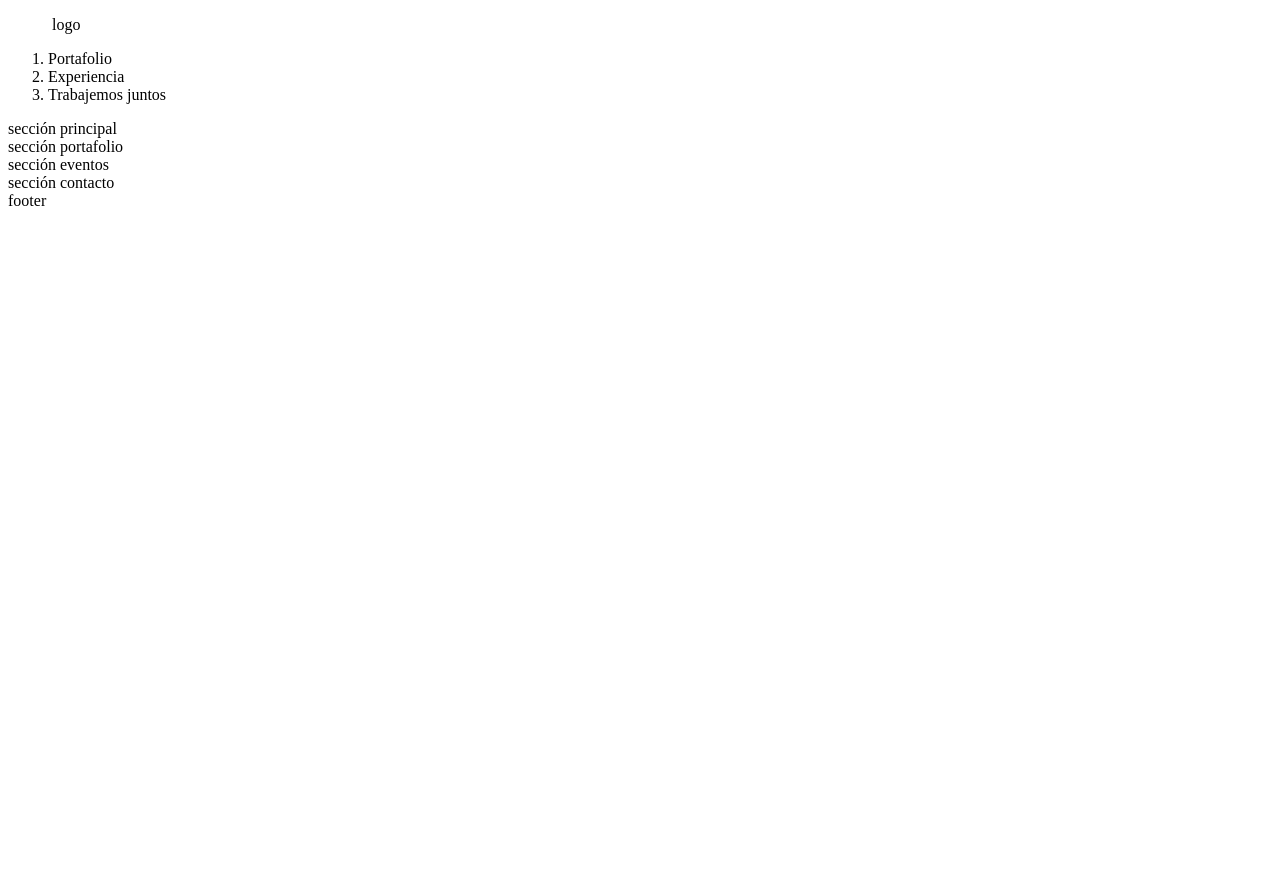
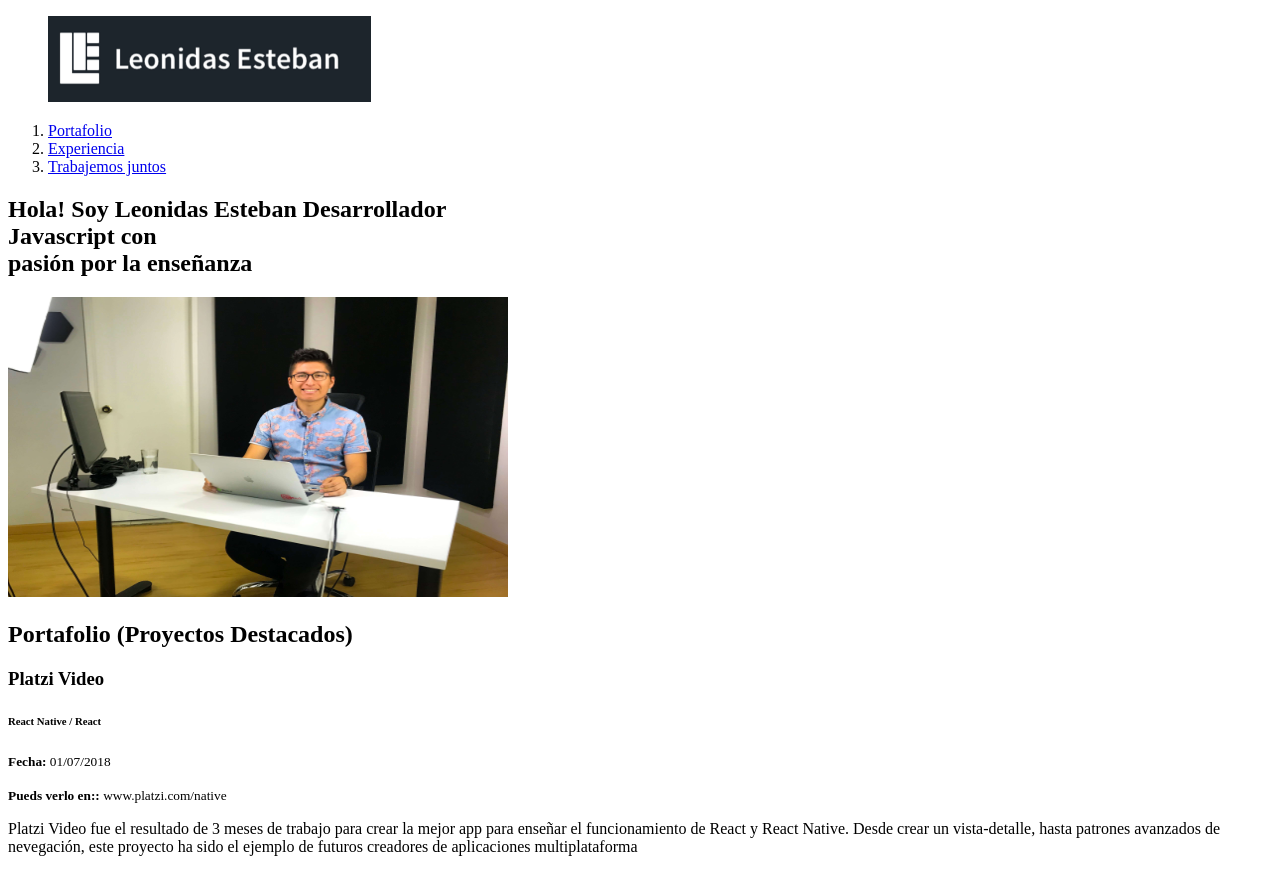
Before and after one commit to jaidenmeiden/desarrollo-web-online, a plain HTML site: page index.html in a window 1280 px wide. Shown: the top 869 px of the page. Before the commit the page ends 800 px from the top, so only its background shows below. Drawn offline with Linux system fonts and the light colour scheme.

Commit message:
Atributos HTML y se incluyen imagenes

```diff
--- a/index.html
+++ b/index.html
@@ -1,32 +1,61 @@
 <!DOCTYPE html>
-<html>
+<html lang="es">
   <head>
-        <title>Hola, soy Jaiden Meiden</title>
+    <meta charset="UTF-8" />
+    <title>Leonidas Esteban</title>
+    <link rel="icon" type="image/png" href="images/favicon.png" />
   </head>
   <body>
     <header>
       <div>
         <figure>
-                    <img/> logo
+          <img src="images/logo.png" alt="Logo de http://leonidasesteban.com" />
         </figure>
         <nav>
           <ol>
             <li>
-                            <a>Portafolio</a>
+              <a href="#">Portafolio</a>
             </li>
             <li>
-                            <a>Experiencia</a>
+              <a href="#">Experiencia</a>
             </li>
             <li>
-                            <a>Trabajemos juntos</a>
+              <a href="#">Trabajemos juntos</a>
             </li>
           </ol>
         </nav>
       </div>
     </header>
-        <section>sección principal</section>
-        <section>sección portafolio</section>
-        <section>sección eventos</section>
+    <section>
+      <h1>
+        Hola! Soy <strong>Leonidas Esteban</strong> Desarrollador <br/> <strong>Javascript</strong> con <br> pasión por la <strong>enseñanza</strong>
+      </h1>
+      <img src="images/hero.jpg" width="500" height="300" alt="imagen principal del sitio">
+    </section>
+    <section>
+      <h2>Portafolio (Proyectos Destacados)</h2>
+      <article>
+        <h3>Platzi Video</h3>
+        <h6>React Native / React</h6>
+        <p><small><strong>Fecha:</strong> 01/07/2018</small></p>
+        <p><small><strong>Pueds verlo en::</strong> www.platzi.com/native</small></p>
+        <p>Platzi Video fue el resultado de 3 meses de trabajo
+            para crear la mejor app para enseñar el funcionamiento
+            de React y React Native. Desde crear un vista-detalle, hasta patrones avanzados de nevegación, este proyecto ha sido el ejemplo de futuros creadores de aplicaciones multiplataforma</p>
+      <img  width="500" src="images/platzi-video-react-native.png" alt="prouyecto del curso de React Native">
+      </article>
+    </section>
+    <section>
+      <h2>Más sobre mi experiencia</h2>
+      <article>
+        <figure>
+          <img src="images/platzi-conf.jpg" width="500" />
+        </figure>
+        <h3>PlatziConf México 2018</h3>
+        <p>El evento más grande sobre gente que quiere aprender más de internet. En esté evento te comparto como tener una vida de constante aprendizaje.</p>
+        <a>Ver Plática</a>
+      </article>
+    </section>
     <section>sección contacto</section>
     <footer>footer</footer>
   </body>
```
Also changed, not shown: images/envelope.svg (added), images/f8.JPG (added), images/facebook.svg (added), images/favicon.png (added), images/github.svg (added), images/hero.jpg (added), images/instagram.svg (added), images/logo.png (added), images/platzi-conf.jpg (added), images/platzi-video-react-native.png (added), images/platzi.png (added), images/twitter.svg (added). Lines whose indentation alone changed are shown as unchanged.
